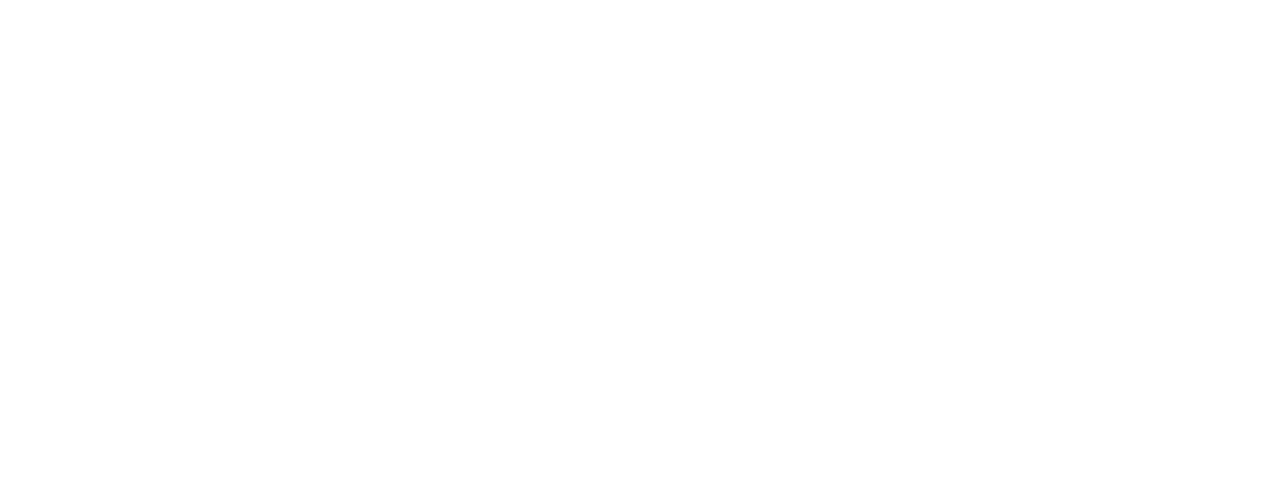
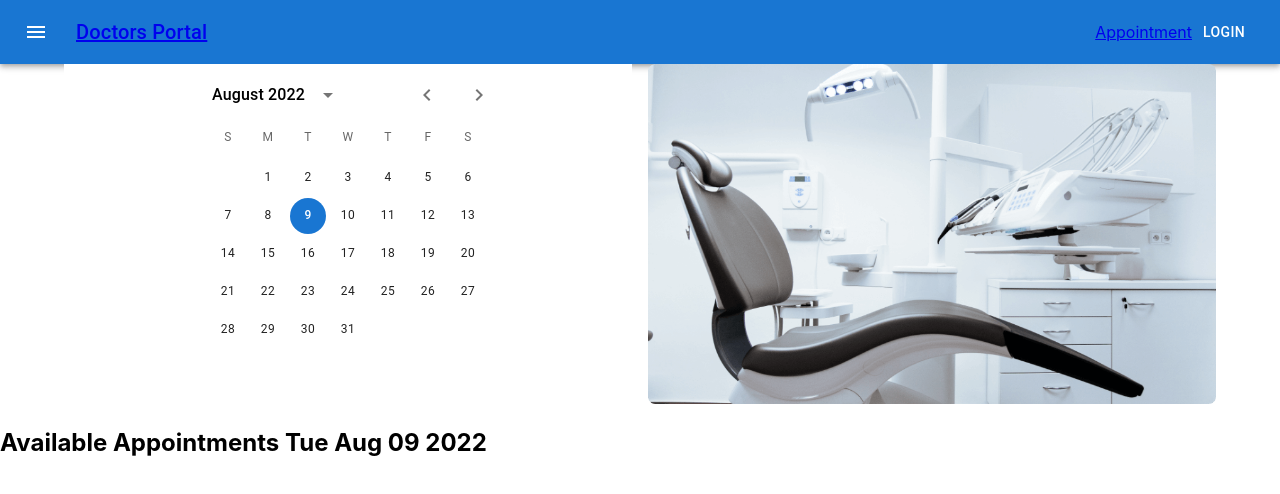
Before and after one commit to Foy5al/dazzling-smile-client-site, a React (Create React App) app: page /appointment in a window 1280 px wide. Before the commit this address had no page. Shown: the top 494 px of the page. Built offline with nearby package versions, Linux system fonts and the light colour scheme.

Commit message:
appointment

```diff
--- a/package.json
+++ b/package.json
@@ -7,9 +7,11 @@
     "@emotion/styled": "^11.10.0",
     "@mui/icons-material": "^5.8.4",
     "@mui/material": "^5.9.3",
+    "@mui/x-date-pickers": "^5.0.0-beta.4",
     "@testing-library/jest-dom": "^5.16.5",
     "@testing-library/react": "^13.3.0",
     "@testing-library/user-event": "^13.5.0",
+    "date-fns": "^2.29.1",
     "react": "^18.2.0",
     "react-dom": "^18.2.0",
     "react-router-dom": "^6.3.0",
--- a/src/App.js
+++ b/src/App.js
@@ -1,5 +1,6 @@
 import { BrowserRouter, Routes, Route, } from 'react-router-dom';
 import './App.css';
+import Appointment from './Pages/Appointment/Appointment/Appointment';
 import Home from './Pages/Home/Home/Home';
 import Services from './Pages/Home/Services/Services';
 
@@ -10,11 +11,7 @@
         <Route path="/" element={<Home />} />
         <Route index element={<Home />} />
         <Route path="services" element={<Services />} />
-        {/*
-          <Route path=":teamId" element={<Team />} />
-          <Route path="new" element={<NewTeamForm />} />
-          <Route index element={<LeagueStandings />} />
-        </Route> */}
+        <Route path="/appointment" element={<Appointment />} />
       </Routes>
     </BrowserRouter>
   );
--- /dev/null
+++ b/src/Pages/Appointment/Appointment/Appointment.js
@@ -0,0 +1,17 @@
+import React, { useState } from 'react';
+import Navigation from '../../Shared/Navigation/Navigation';
+import AppointmentHeaders from '../AppointmentHeaders/AppointmentHeaders';
+import AvailableAppointments from '../AvailableAppointments/AvailableAppointments';
+
+const Appointment = () => {
+    const [date, setDate] = useState(new Date());
+    return (
+        <>
+            <Navigation />
+            <AppointmentHeaders date={date} setDate={setDate} />
+            <AvailableAppointments date={date} />
+        </>
+    );
+};
+
+export default Appointment;
--- /dev/null
+++ b/src/Pages/Appointment/AppointmentHeaders/AppointmentHeaders.js
@@ -0,0 +1,22 @@
+import React from 'react';
+import { Container, Grid } from '@mui/material';
+import chair from '../../../assets/images/chair.png'
+import Calendar from '../../Shared/Navigation/Calendar/Calendar';
+
+
+const AppointmentHeaders = ({ date, setDate }) => {
+    return (
+        <Container>
+            <Grid container spacing={2}>
+                <Grid item xs={12} md={6}>
+                    <Calendar date={date} setDate={setDate}></Calendar>
+                </Grid>
+                <Grid item xs={12} md={6}>
+                    <img style={{ width: '100%' }} src={chair} alt="" />
+                </Grid>
+            </Grid>
+        </Container>
+    );
+};
+
+export default AppointmentHeaders;
--- /dev/null
+++ b/src/Pages/Appointment/AvailableAppointments/AvailableAppointments.js
@@ -0,0 +1,11 @@
+import React from 'react';
+
+const AvailableAppointments = ({ date }) => {
+    return (
+        <div>
+            <h2>Available Appointments {date.toDateString()}</h2>
+        </div>
+    );
+};
+
+export default AvailableAppointments;
--- /dev/null
+++ b/src/Pages/Shared/Navigation/Calendar/Calendar.js
@@ -0,0 +1,23 @@
+import React from 'react';
+import TextField from '@mui/material/TextField';
+import { AdapterDateFns } from '@mui/x-date-pickers/AdapterDateFns';
+import { LocalizationProvider } from '@mui/x-date-pickers/LocalizationProvider';
+import { StaticDatePicker } from '@mui/x-date-pickers/StaticDatePicker';
+
+const Calendar = ({ date, setDate }) => {
+
+    return (
+        <LocalizationProvider dateAdapter={AdapterDateFns}>
+            <StaticDatePicker
+                displayStaticWrapperAs="desktop"
+                value={date}
+                onChange={(newValue) => {
+                    setDate(newValue);
+                }}
+                renderInput={(params) => <TextField {...params} />}
+            />
+        </LocalizationProvider>
+    );
+};
+
+export default Calendar;
--- a/src/Pages/Shared/Navigation/Navigation.js
+++ b/src/Pages/Shared/Navigation/Navigation.js
@@ -6,6 +6,7 @@
 import Button from '@mui/material/Button';
 import IconButton from '@mui/material/IconButton';
 import MenuIcon from '@mui/icons-material/Menu';
+import { Link } from 'react-router-dom';
 
 const Navigation = () => {
     return (
@@ -22,8 +23,9 @@
                         <MenuIcon />
                     </IconButton>
                     <Typography variant="h6" component="div" sx={{ flexGrow: 1 }}>
-                        Doctors Portal
+                        <Link to='/'>Doctors Portal</Link>
                     </Typography>
+                    <Link to='/appointment'>Appointment</Link>
                     <Button color="inherit">Login</Button>
                 </Toolbar>
             </AppBar>
```
Also changed, not shown: 1 other file (tests, documents, lock files or other folders).
